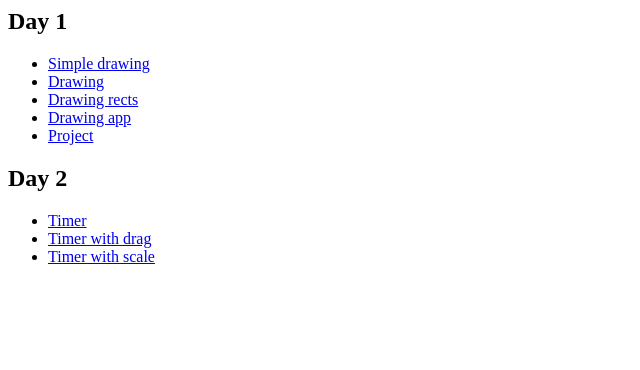
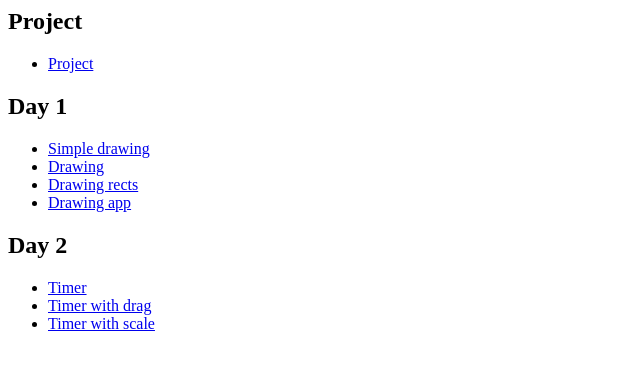
Before and after one commit to dev-yakuza/study-2d-graphics, a plain HTML site: page index.html in a window 1280 px wide. Shown: the whole page, without its empty margins (0-640 px from the left). Drawn offline with Linux system fonts and the light colour scheme.

Commit message:
Change link

```diff
--- a/index.html
+++ b/index.html
@@ -3,13 +3,16 @@
   </head>
 
   <body onload="init()">
+    <h2>Project</h2>
+    <ul>
+      <li><a href="project/index.html">Project</a>
+    </ul>
     <h2>Day 1</h2>
     <ul>
       <li><a href="1-simple-drawing.html">Simple drawing</a></li>
       <li><a href="2-drawing.html">Drawing</a>
       <li><a href="3-drawing-rects.html">Drawing rects</a>
       <li><a href="4-drawing-app/index.html">Drawing app</a>
-      <li><a href="project/index.html">Project</a>
     </ul>
     <h2>Day 2</h2>
     <ul>
```
